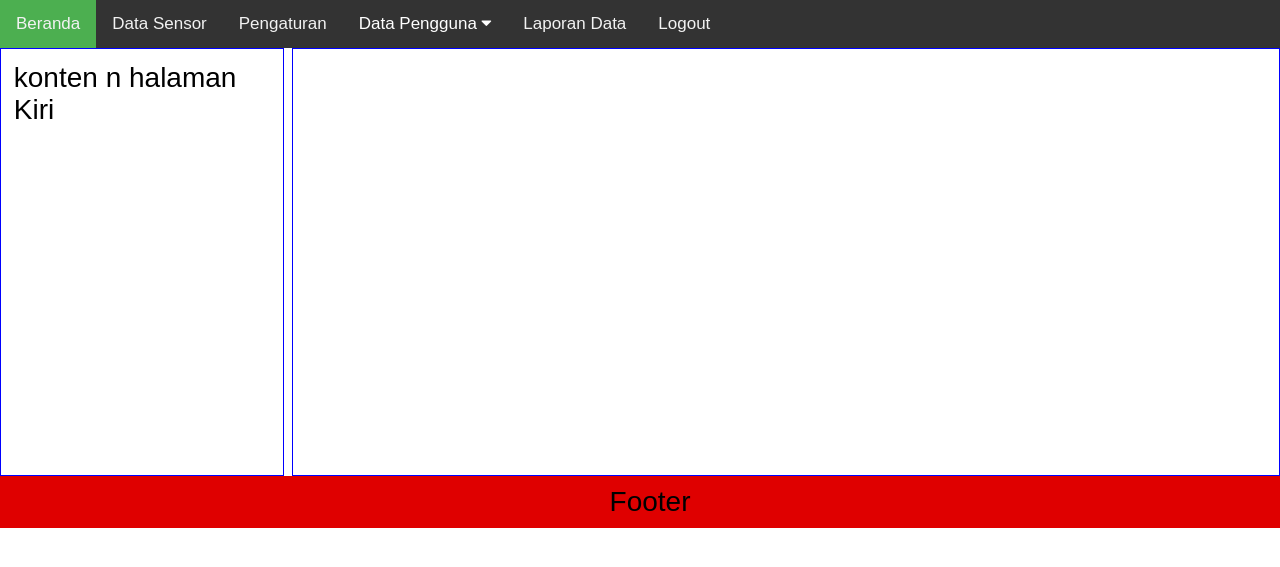
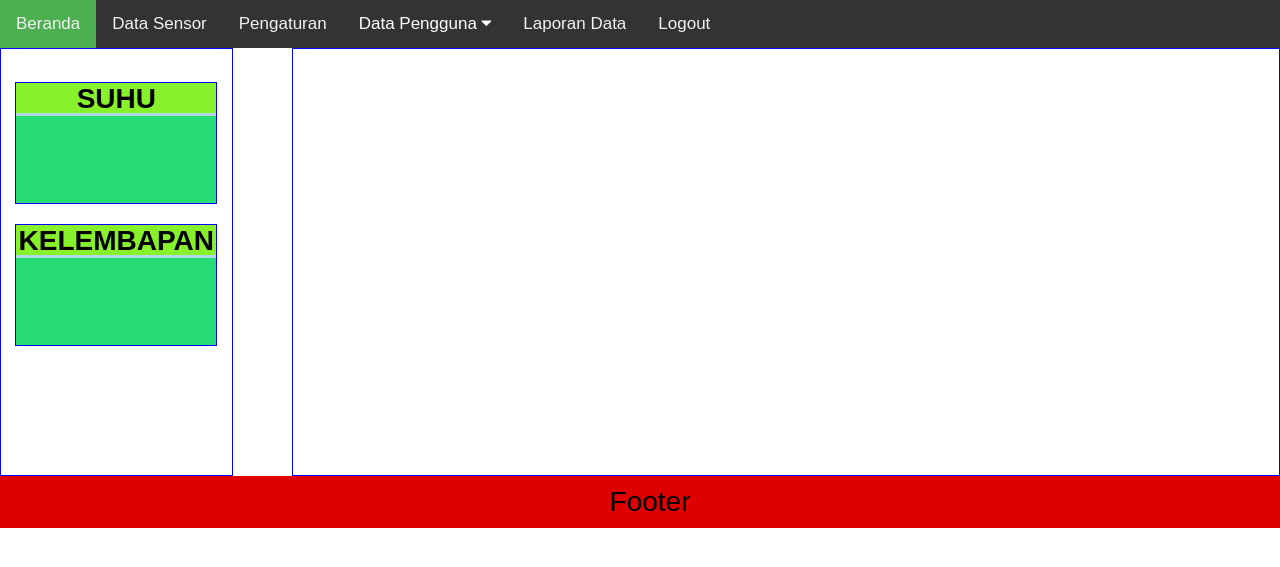
Before and after one commit to yit91/KKP0818, a PHP site: page /home.php in a window 1280 px wide. Shown: the part 170-737 px from the top of the page. Run offline with PHP 8.4, Linux system fonts and the light colour scheme; the visitor is signed in with stand-in values (Sample User, id 1); data that the repository does not hold is empty.

Commit message:
mdf=>home nwfle=>ctrl suhu tpml suhu dan js suhu

```diff
--- /dev/null
+++ b/Asset/js/js_suhu.js
@@ -0,0 +1,23 @@
+$(document).ready(function() {
+    selesai();
+});
+
+function selesai() {
+	setTimeout(function() {
+		update();
+		selesai();
+	}, 200);
+}
+
+function update() {
+	$.getJSON("Kontroler/suhu.php", function(data) {
+		$("#N_S").empty();
+		$("#N_K").empty();
+		$.each(data.result, function() {
+			var suhu = this['suhu']+"°C"
+			var lembap = this['kelembapan']+"%"
+			$("#N_S").append(suhu);
+			$("#N_K").append(lembap);
+		});
+	});
+}
--- /dev/null
+++ b/Kontroler/suhu.php
@@ -0,0 +1,11 @@
+
+<?php
+include("../Kontroler/koneksi.php");
+$sql = mysqli_query($koneksi,"SELECT suhu,kelembapan FROM dht22 ORDER BY id DESC limit 1");
+$result = array();
+
+while($row = mysqli_fetch_array($sql)){
+	array_push($result, array('suhu' => $row[0],'kelembapan' => $row[1]));
+}
+echo json_encode(array("result" => $result));
+?>
--- /dev/null
+++ b/Tampilan/suhu.html
@@ -0,0 +1,57 @@
+<!DOCTYPE html>
+<html lang="en">
+<head>
+  <meta charset="UTF-8">
+  <meta name="viewport" content="width=device-width, initial-scale=1.0">
+  <meta http-equiv="X-UA-Compatible" content="ie=edge">
+  <title>Table</title>
+</head>
+<style media="screen">
+
+.A{
+width: 100%;
+height: 30px;
+border-bottom: 3px solid lightblue;
+background: #87f12b;
+text-align: center;
+font-size: 28px;
+color: black;
+}
+.B{
+width: 200px;
+height: 120px;
+border: 1px solid blue;
+background:#27db75;
+text-align: center;
+font-weight: bold;
+font-size: 70px;
+color: white;
+margin: 20px 1px;
+}
+.C{
+  /* border: 1px solid red; */
+  width: 205px;
+  height: auto;
+}
+</style>
+<body>
+  <center>
+    <div class="C">
+  <div class="B">
+    <div class="A">
+SUHU
+    </div>
+    <span id="N_S">100&degC</span>
+  </div>
+  <div class="B">
+    <div class="A">
+KELEMBAPAN
+</div>
+<span id="N_K">100%</span>
+  </div>
+</div>
+<script type="text/javascript" src="Asset/js/jquery.js"></script>
+<script type="text/javascript" src="Asset/js/js_suhu.js"></script>
+</center>
+</body>
+</html>
--- a/home.php
+++ b/home.php
@@ -41,7 +41,7 @@
 
     <!-- konten -->
     <div class="contentL">
-      konten n halaman Kiri
+      <?php include("Tampilan/suhu.html"); ?>
     </div>
     <div class="contentR">
       <?php
```
Also changed, not shown: a.html (deleted).
